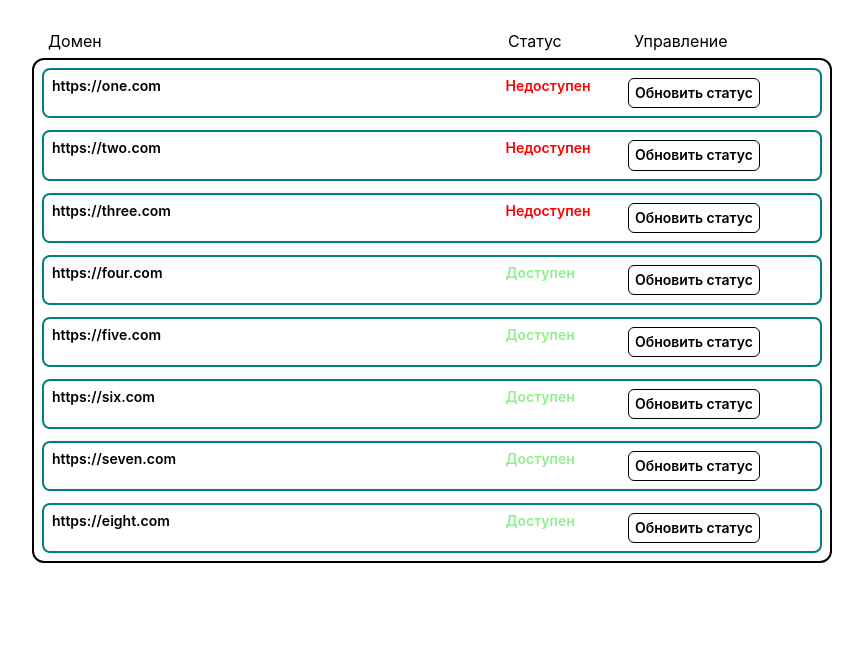
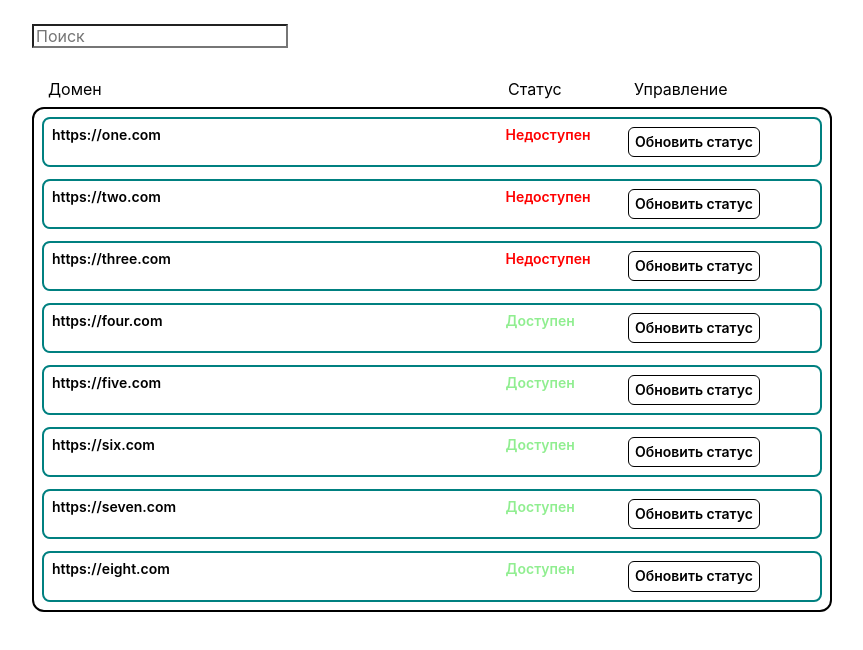
Before and after one commit to ShotiQQQ/domains-table, a React (Create React App) app: page / in a window 1280 px wide. Shown: the top 650 px of the page, without its empty margins (208-1071 px from the left). Built offline with nearby package versions, Linux system fonts and the light colour scheme; the HTML template or start-up script is replaced by a standard one.

Commit message:
add search input(not ended)

```diff
--- a/src/components/DomainsList/DomainsList.module.scss
+++ b/src/components/DomainsList/DomainsList.module.scss
@@ -11,6 +11,11 @@
   border: 2px solid black;
   border-radius: 12px;
 
+  &Search {
+    width: 100%;
+    margin-bottom: 24px;
+  }
+
   &Container {
     max-width: 800px;
     margin: 0 auto;
--- a/src/components/DomainsList/index.tsx
+++ b/src/components/DomainsList/index.tsx
@@ -2,19 +2,44 @@ import styles from './DomainsList.module.scss';
 import DomainsListHeader from './DomainsListHeader';
 import DomainsListItem from './DomainsListItem';
 import { domainsList } from 'models/domainsList';
-import { useState } from 'react';
+import { ChangeEvent, useState } from 'react';
 import { TDomainList } from 'types';
+import Input from '../UI/Input';
 
 const DomainsList = () => {
   const [currentDomainsList, setCurrentDomainsList] =
     useState<TDomainList>(domainsList);
+  const [filteredDomainsList, setFilteredDomainsList] = useState<TDomainList>([...currentDomainsList]);
+  const [searchInputValue, setSearchInputValue] = useState('');
+
+  const setCurrentSearchInputValue = (event: ChangeEvent<HTMLInputElement>) => {
+    setSearchInputValue(event.target.value);
+
+    setTimeout(() => {
+      searchItems(event.target.value);
+    }, 300);
+  }
+
+  const searchItems = (value: string) => {
+    const includedItems = currentDomainsList.filter((item) => item.domainName.includes(value));
+
+    if (includedItems.length && searchInputValue) {
+      setFilteredDomainsList([...includedItems])
+    } else {
+      setFilteredDomainsList([...currentDomainsList])
+    }
+  }
 
   return (
     <div className={styles.listContainer}>
+      <div className={styles.listSearch}>
+        <Input value={searchInputValue} placeholder='Поиск' onChange={setCurrentSearchInputValue} />
+      </div>
+
       <DomainsListHeader />
 
       <ul className={styles.list}>
-        {currentDomainsList.map(({ domainName, isAvailable }) => {
+        {filteredDomainsList.map(({ domainName, isAvailable }) => {
           return (
             <DomainsListItem
               domainName={domainName}
--- /dev/null
+++ b/src/components/UI/Input/index.tsx
@@ -0,0 +1,15 @@
+import { ChangeEvent, FC } from 'react';
+
+interface IInputProps {
+  value: string;
+  placeholder: string;
+  onChange: (event: ChangeEvent<HTMLInputElement>) => void;
+}
+
+const Input: FC<IInputProps> = ({ value, onChange, placeholder }) => {
+  return (
+    <input onChange={onChange} value={value} placeholder={placeholder} />
+  );
+};
+
+export default Input;
```
